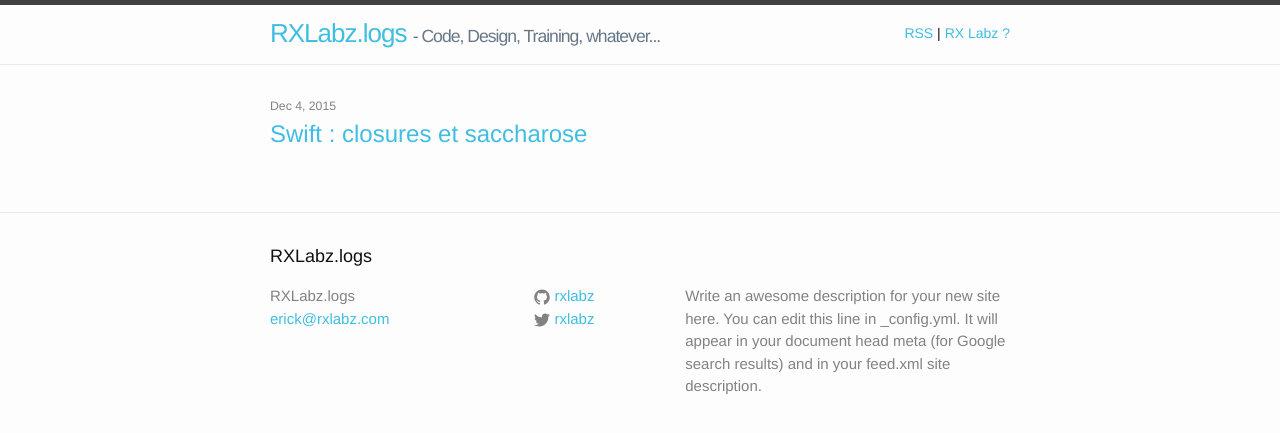
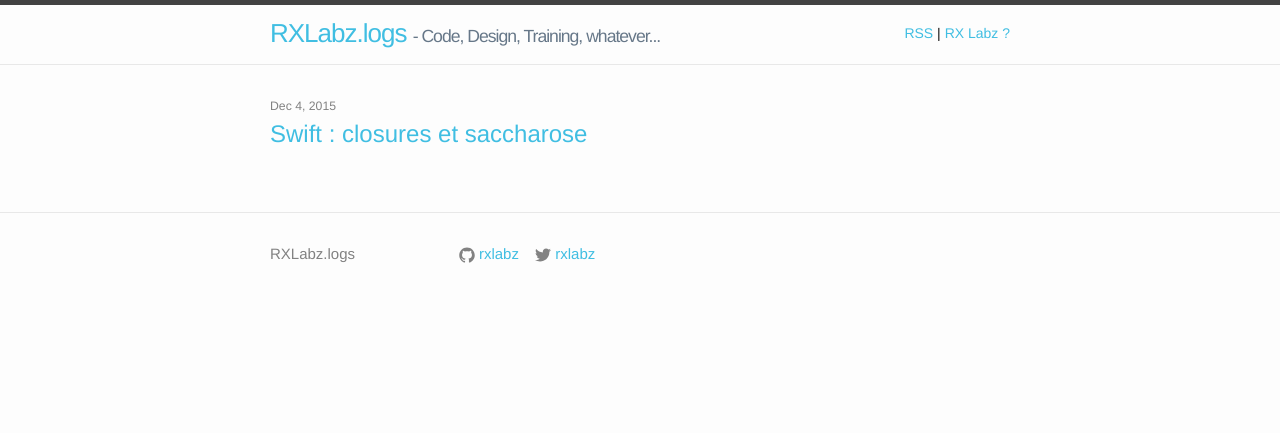
Before and after one commit to rxlabz/rxlabz.github.io, a Jekyll site: the page built from index.html, in a window 1280 px wide. Shown: the top 433 px of the page. Built offline with Jekyll 4.4.1, drawn with Linux system fonts in a browser that asks for light colours; Markdown is read by kramdown in place of the engine named in the settings.

```diff
--- a/_config.yml
+++ b/_config.yml
@@ -9,9 +9,7 @@
 title: RXLabz.logs
 email: erick@rxlabz.com
 description: > # this means to ignore newlines until "baseurl:"
-  Write an awesome description for your new site here. You can edit this
-  line in _config.yml. It will appear in your document head meta (for
-  Google search results) and in your feed.xml site description.
+  Notes et expérimentations - Swift, Angular2, React, JS, ...
 baseurl: "" # the subpath of your site, e.g. /blog
 # url: "http://rxlabz.com" # the base hostname & protocol for your site
 twitter_username: rxlabz
--- a/_includes/footer.html
+++ b/_includes/footer.html
@@ -2,13 +2,12 @@
 
   <div class="wrapper">
 
-    <h2 class="footer-heading">{{ site.title }}</h2>
+    <!--<h2 class="footer-heading">{{ site.title }}</h2>-->
 
     <div class="footer-col-wrapper">
       <div class="footer-col footer-col-1">
         <ul class="contact-list">
           <li>{{ site.title }}</li>
-          <li><a href="mailto:{{ site.email }}">{{ site.email }}</a></li>
         </ul>
       </div>
 
@@ -28,12 +27,23 @@
         </ul>
       </div>
 
-      <div class="footer-col footer-col-3">
+      <!--<div class="footer-col footer-col-3">
         <p>{{ site.description }}</p>
-      </div>
+      </div>-->
     </div>
 
   </div>
 
 	<script type="text/javascript" src="/js/prism.js"></script>
+
+	<script>
+		(function(i,s,o,g,r,a,m){i['GoogleAnalyticsObject']=r;i[r]=i[r]||function(){
+					(i[r].q=i[r].q||[]).push(arguments)},i[r].l=1*new Date();a=s.createElement(o),
+				m=s.getElementsByTagName(o)[0];a.async=1;a.src=g;m.parentNode.insertBefore(a,m)
+		})(window,document,'script','//www.google-analytics.com/analytics.js','ga');
+
+		ga('create', 'UA-56074942-2', 'auto');
+		ga('send', 'pageview');
+
+	</script>
 </footer>
--- a/_sass/_layout.scss
+++ b/_sass/_layout.scss
@@ -111,6 +111,13 @@
 .social-media-list {
     list-style: none;
     margin-left: 0;
+
+
+}
+
+.social-media-list li{
+  display: inline-block;
+  margin-right: 12px;
 }
 
 .footer-col-wrapper {
@@ -127,13 +134,13 @@
 }
 
 .footer-col-1 {
-    width: -webkit-calc(35% - (#{$spacing-unit} / 2));
-    width:         calc(35% - (#{$spacing-unit} / 2));
+    width: -webkit-calc(25% - (#{$spacing-unit} / 2));
+    width:         calc(25% - (#{$spacing-unit} / 2));
 }
 
 .footer-col-2 {
-    width: -webkit-calc(20% - (#{$spacing-unit} / 2));
-    width:         calc(20% - (#{$spacing-unit} / 2));
+    width: -webkit-calc(30% - (#{$spacing-unit} / 2));
+    width:         calc(30% - (#{$spacing-unit} / 2));
 }
 
 .footer-col-3 {
```
